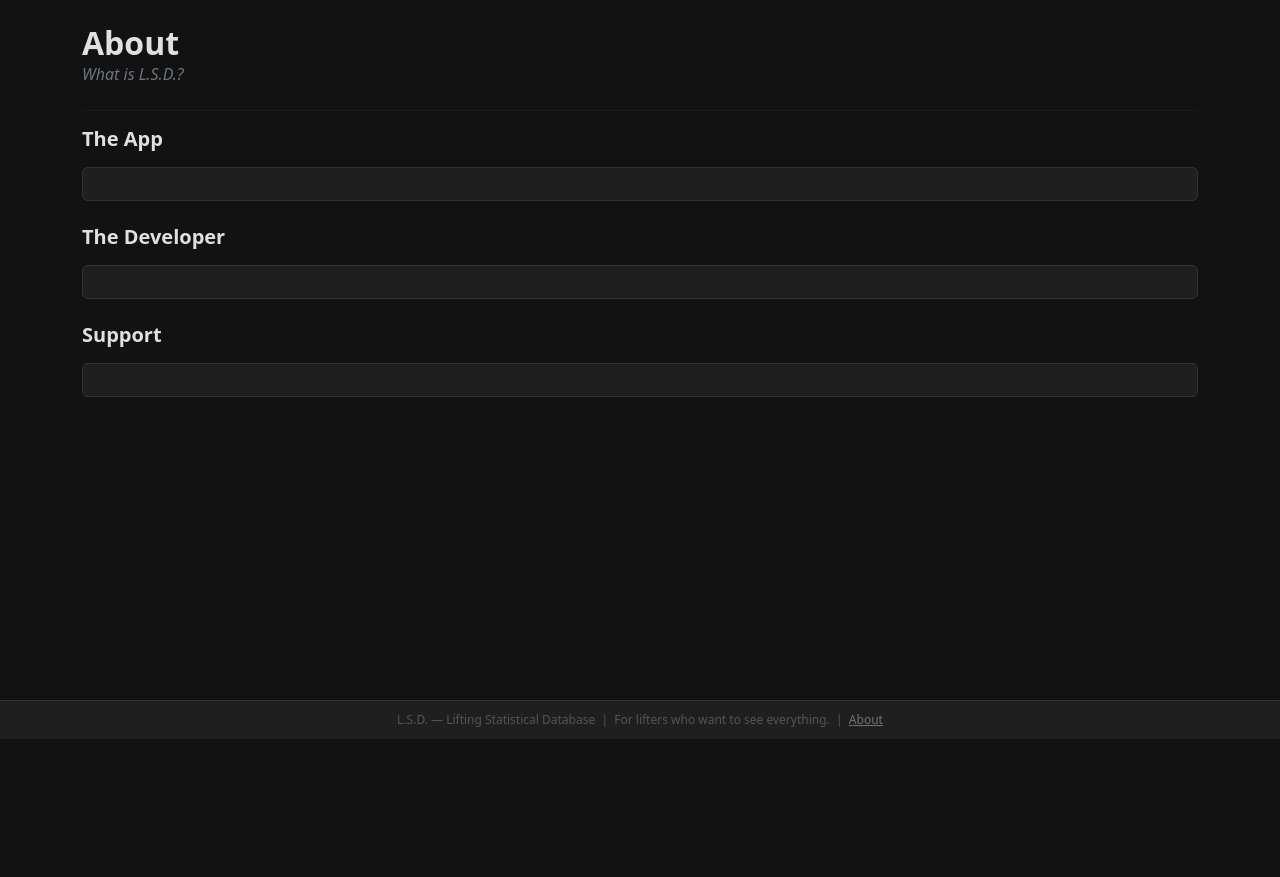
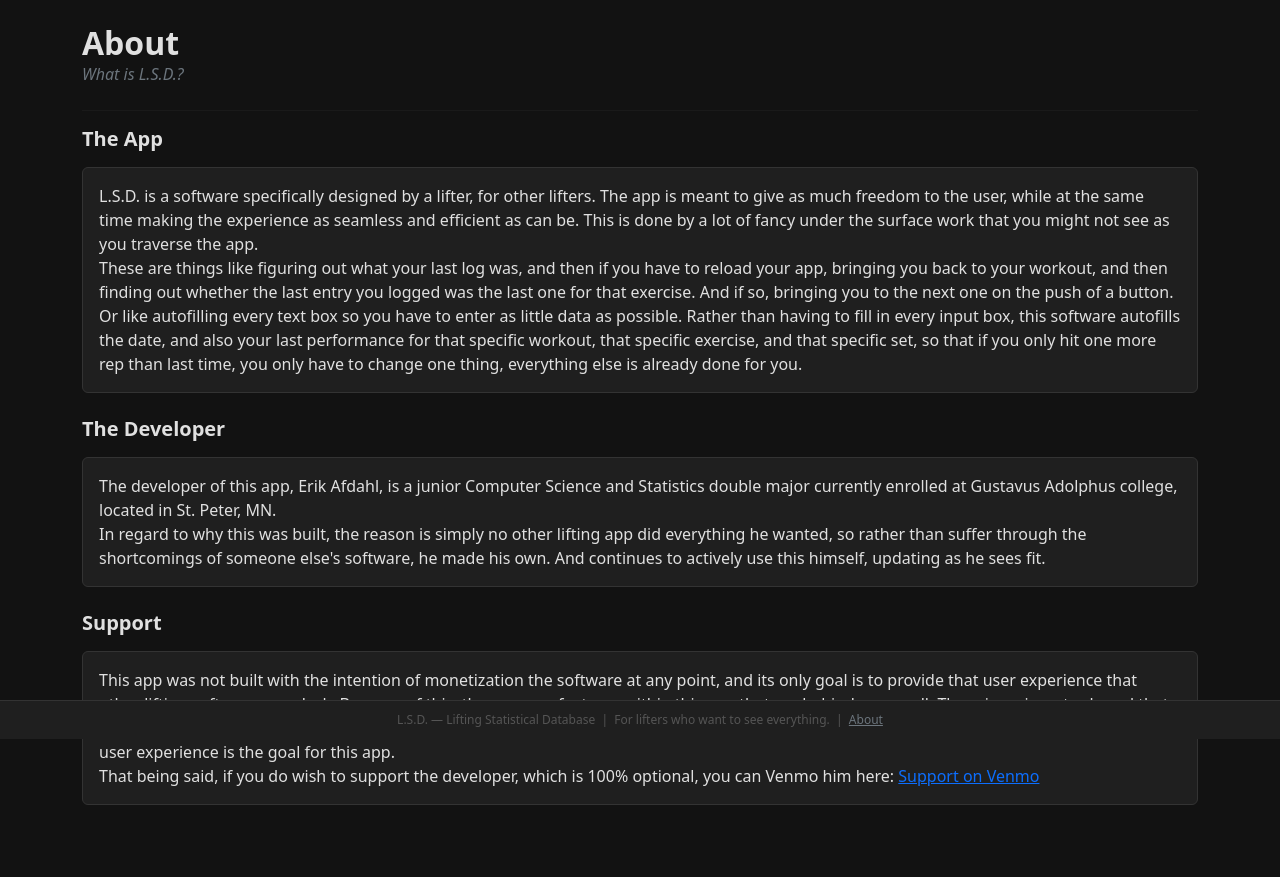
Before and after one commit to ErikAfdahl/liftingTracker, a Flask app: page /about in a window 1280 px wide. Shown: the part 61-938 px from the top of the page. Before the commit the page ends 800 px from the top, so only its background shows below. Run offline with Flask 3, Linux system fonts and the light colour scheme.

Commit message:
abouy me

```diff
--- a/templates/about.html
+++ b/templates/about.html
@@ -14,7 +14,17 @@
     <h5 class="fw-bold mb-3">The App</h5>
     <div class="card mb-3">
         <div class="card-body">
-            <p class="mb-0"><!-- Write about the app here --></p>
+            <p class="mb-0">L.S.D. is a software specifically designed by a lifter, for other lifters.
+              The app is meant to give as much freedom to the user, while at the same time making the
+              experience as seamless and efficient as can be. This is done by a lot of fancy under
+              the surface work that you might not see as you traverse the app.<br>These are things like figuring out
+              what your last log was, and then if you have to reload your app, bringing you back to your workout, and
+              then finding out whether the last entry you logged was the last one for that exercise. And if so,
+              bringing you to the next one on the push of a button.<br>Or like autofilling every text box so you have
+              to enter as little data as possible. Rather than having to fill in every input box, this software
+              autofills the date, and also your last performance for that specific workout, that specific exercise,
+              and that specific set, so that if you only hit one more rep than last time, you only have to change
+              one thing, everything else is already done for you.</p>
         </div>
     </div>
 </div>
@@ -23,7 +33,11 @@
     <h5 class="fw-bold mb-3">The Developer</h5>
     <div class="card mb-3">
         <div class="card-body">
-            <p class="mb-0"><!-- Write about yourself here --></p>
+            <p class="mb-0">The developer of this app, Erik Afdahl, is a junior Computer Science and Statistics
+              double major currently enrolled at Gustavus Adolphus college, located in St. Peter, MN.<br>In regard to
+              why this was built, the reason is simply no other lifting app did everything he wanted, so rather than
+              suffer through the shortcomings of someone else's software, he made his own. And continues to actively
+              use this himself, updating as he sees fit.</p>
         </div>
     </div>
 </div>
@@ -32,7 +46,13 @@
     <h5 class="fw-bold mb-3">Support</h5>
     <div class="card mb-3">
         <div class="card-body">
-            <p class="mb-0"><!-- Venmo link or anything else here --></p>
+            <p class="mb-0">This app was not built with the intention of monetization the software at any point,
+              and its only goal is to provide that user experience that other lifting software apps lack. Because of
+              this, there are no features within this app that are behind a paywall. There is no investor board that
+              needs to be satisfied, therefore all creative freedom is in the hands of the developer, and because this
+              is not built with profit in mind, the best user experience is the goal for this app.<br>That being said,
+              if you do wish to support the developer, which is 100% optional, you can Venmo him here:
+              <a href="https://venmo.com/u/erikafdahl" target="_blank">Support on Venmo</a></p>
         </div>
     </div>
 </div>
```
